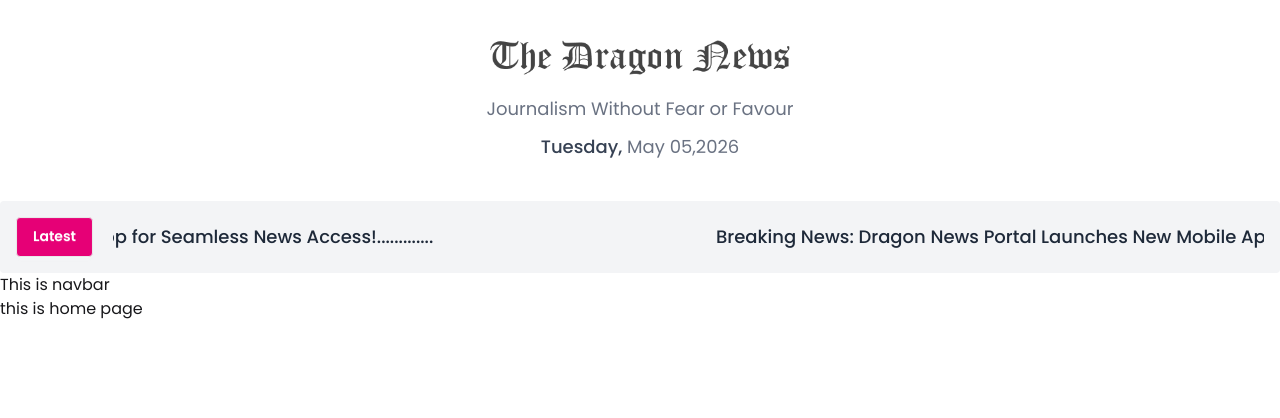
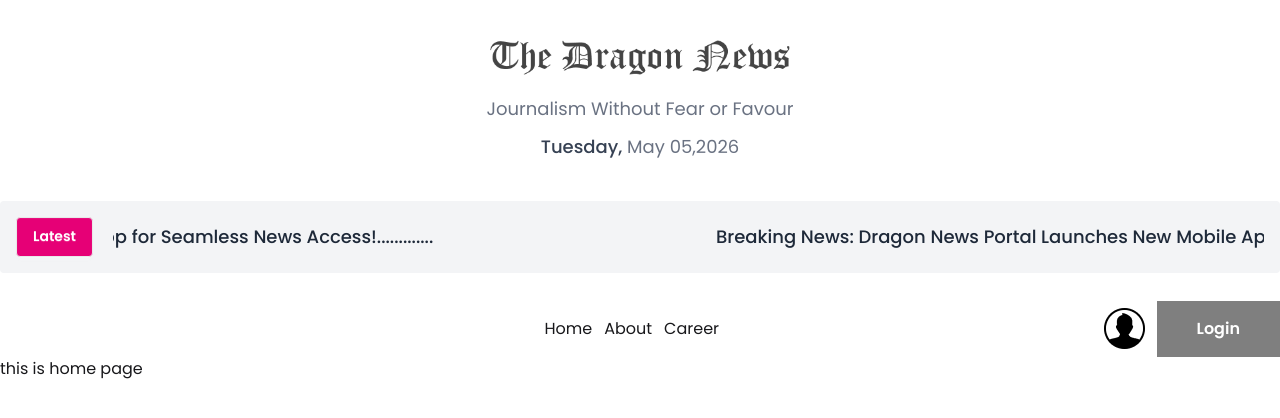
Before and after one commit to romman-hossen/dragon-news-portal, a Next.js app: page / in a window 1280 px wide. Shown: the top 418 px of the page. Built offline with nearby package versions, Linux system fonts and the light colour scheme.

Commit message:
Navbar Section added

```diff
--- a/src/components/shared/NavBar.jsx
+++ b/src/components/shared/NavBar.jsx
@@ -1,9 +1,32 @@
-import React from 'react';
+import Image from 'next/image';
+import Link from 'next/link';
+import user from '@/assets/user.png';
 
 const NavBar = () => {
     return (
-        <div>
-            <h2>This is navbar</h2>
+        <div className='flex  items-center justify-between mt-7'>
+            <div>
+
+            </div>
+
+            <div>
+                <ul className='flex justify-center text-center gap-3 items-center mx-auto lg:ml-40'>
+                    <li>
+                        <Link href="/">Home</Link>
+                    </li>
+                    <li>
+                        <Link href='#'>About</Link>
+                    </li>
+                    <li>
+                        <Link href='#'>Career</Link>
+                    </li>
+                </ul>
+            </div>
+            <div className='flex items-center justify-center  gap-3'>
+                <Image src={user} alt='User'/>
+                <button className='px-10 py-4 bg-black/50 text-white cursor-pointer font-semibold'>Login</button>
+
+            </div>
 
         </div>
     );
```
